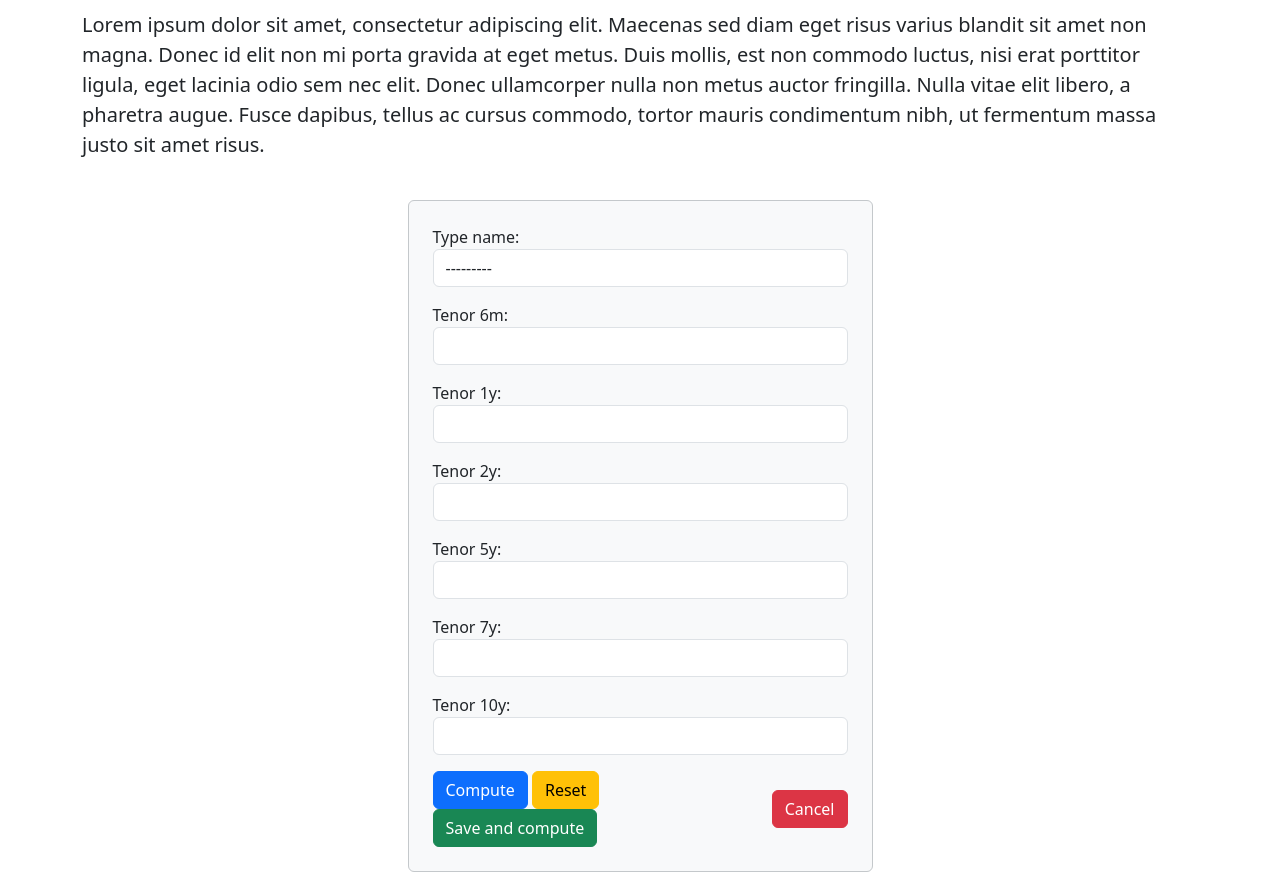
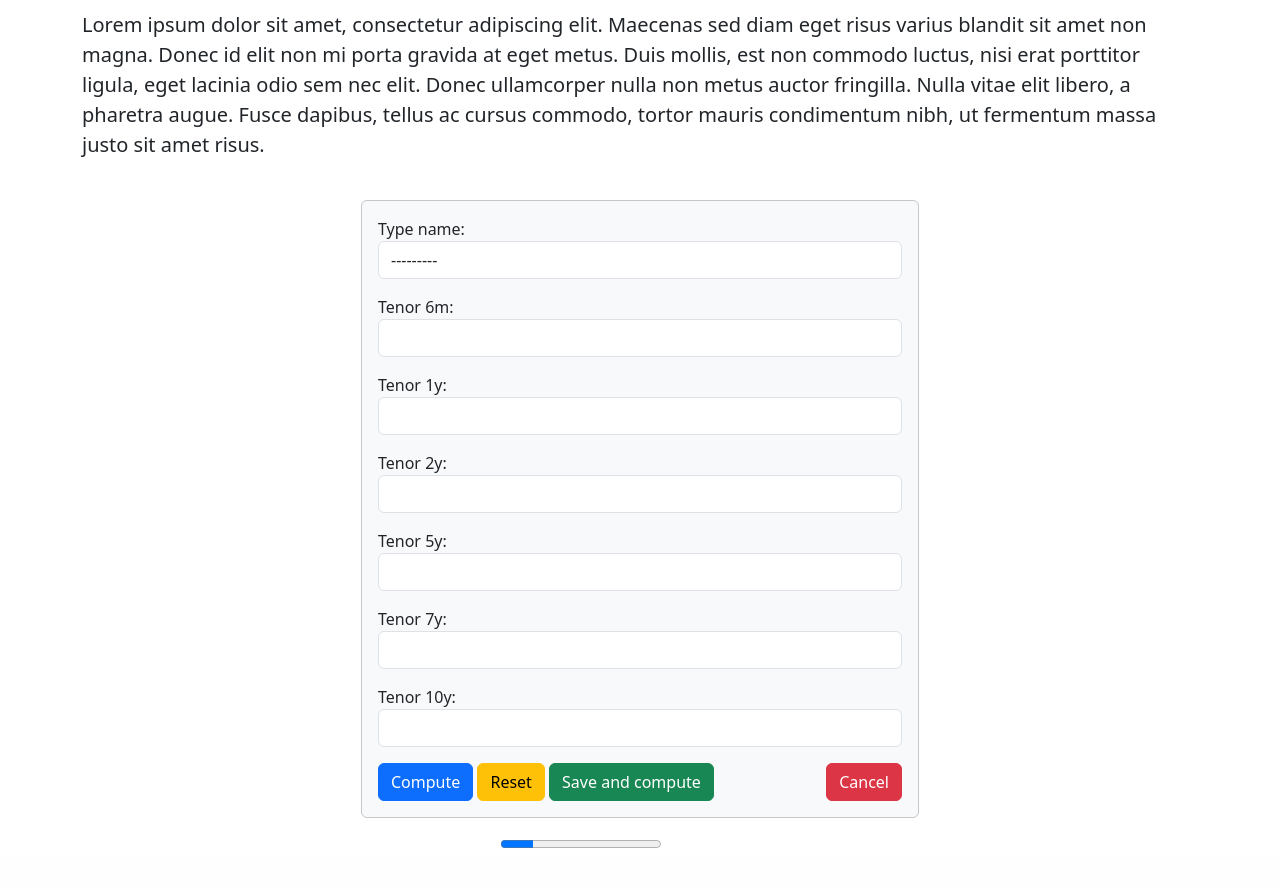
Before and after one commit to jata4321/DjangoProject1, a Django app: page /curvecalc/formview/ in a window 1280 px wide. Shown: the part 212-1100 px from the top of the page. After the commit the page ends 1060 px from the top, so only its background shows below. Run offline with Django 5.2, Linux system fonts and the light colour scheme; data comes from the database, SQL or seed files in the repository; both versions use the stored data as it was after the commit.

Commit message:
Enhance `curve_form.html` layout: adjust fieldset dimensions, add progress bar, update button attributes, and refine chart styling for improved visual presentation.

```diff
--- a/curvecalc/templates/curvecalc/curve_form.html
+++ b/curvecalc/templates/curvecalc/curve_form.html
@@ -11,7 +11,7 @@
             condimentum nibh, ut fermentum massa justo sit amet risus.
         </p>
     <br>
-        <fieldset class="mb-3 border border-1 border-secondary-subtle p-4 rounded-2 bg-body-tertiary col-md-5 mx-auto">
+        <fieldset class="mb-3 border border-1 border-secondary-subtle p-3 rounded-2 bg-body-tertiary col-md-6 mx-auto">
         <form method="POST">
             {% csrf_token %}
             <div class="mb-3">
@@ -45,7 +45,7 @@
             <div class="d-flex justify-content-between align-items-center gap-2">
                 <div>
                     <button type="submit" class="btn btn-primary" name="action" value="compute">Compute</button>
-                    <button type="reset" class="btn btn-warning" value="Reset">Reset</button>
+                    <button type="reset" class="btn btn-warning">Reset</button>
                     <button type="submit" class="btn btn-success" name="action" value="save">Save and compute</button>
                 </div>
                 <div class="justify-content-end">
@@ -54,9 +54,12 @@
             </div>
         </form>
         </fieldset>
+        <div class="col-md-3 mx-auto">
+            <progress class="progress-light" value="20" max="100"></progress>
+        </div>
         <div>
             {% if chart_nss %}
-                <p class="display-3" style="padding-top:40px; text-decoration:underline wavy rgba(143,188,143,0.56); text-align: center">Chart Plots</p>
+                <p class="display-3" style="padding-top:40px; text-align: center">Chart Plots</p>
                 {{ chart_fwd|safe }}
         {% endif %}
         </div>
```
Also changed, not shown: db.sqlite3.
